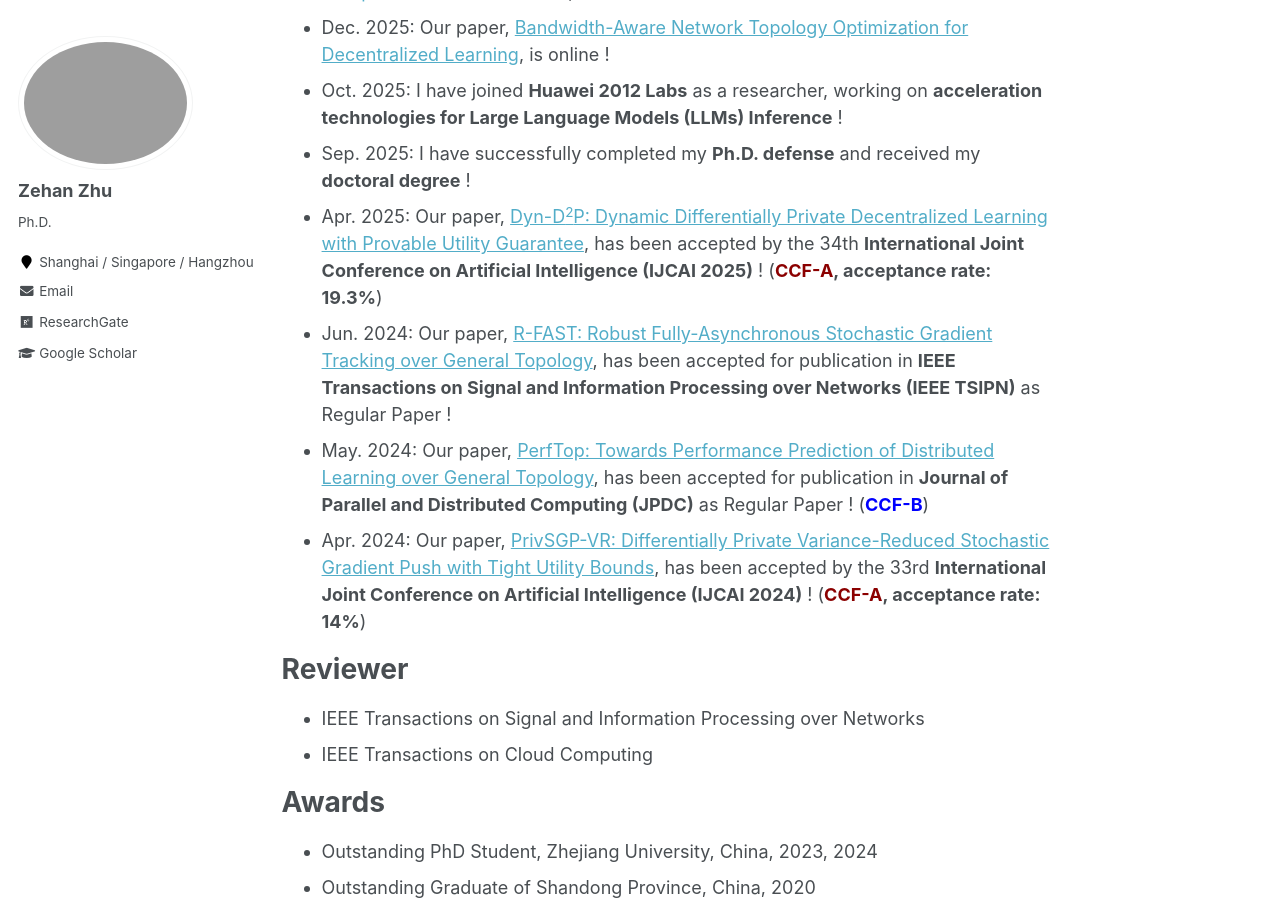
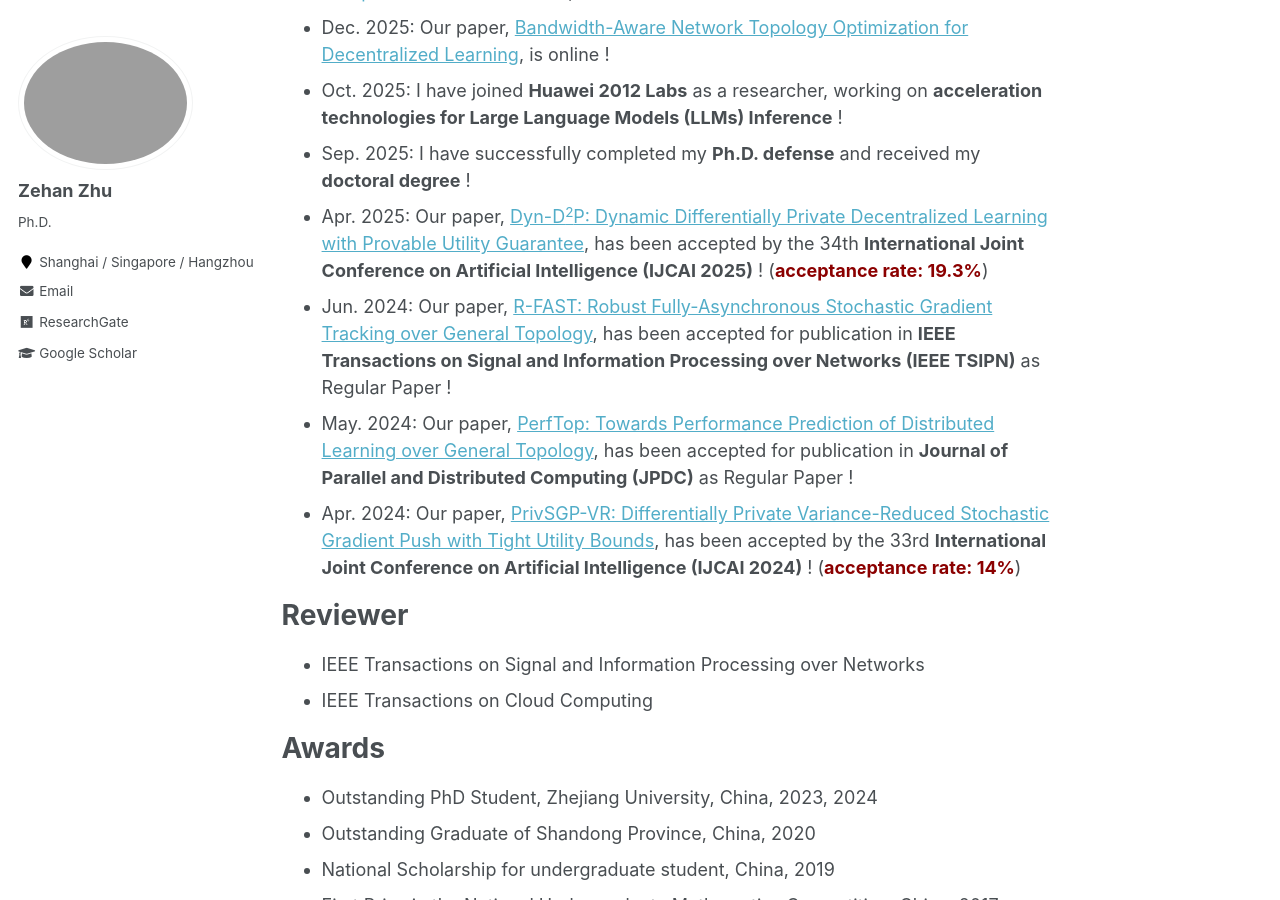
Before and after one commit to zehanzhu/zehanzhu.github.io, a Jekyll site: the page built from _pages/about.md, in a window 1280 px wide and 900 px high, scrolled down 780 px. Built offline with Jekyll 4.4.1, drawn with Linux system fonts in a browser that asks for light colours.

Commit message:
Update about.md

```diff
--- a/_pages/about.md
+++ b/_pages/about.md
@@ -32,10 +32,10 @@ Recent News
 * Dec. 2025: Our paper, [Bandwidth-Aware Network Topology Optimization for Decentralized Learning](https://www.arxiv.org/abs/2512.07536), is online !
 * Oct. 2025: I have joined **Huawei 2012 Labs** as a researcher, working on **acceleration technologies for Large Language Models (LLMs) Inference** !
 * Sep. 2025: I have successfully completed my **Ph.D. defense** and received my **doctoral degree** !
-* Apr. 2025: Our paper, [Dyn-D<sup>2</sup>P: Dynamic Differentially Private Decentralized Learning with Provable Utility Guarantee](https://www.ijcai.org/proceedings/2025/809), has been accepted by the 34th **International Joint Conference on Artificial Intelligence (IJCAI 2025)** ! (**<span style="color:#8B0000">CCF-A</span>, acceptance rate: 19.3%**)
+* Apr. 2025: Our paper, [Dyn-D<sup>2</sup>P: Dynamic Differentially Private Decentralized Learning with Provable Utility Guarantee](https://www.ijcai.org/proceedings/2025/809), has been accepted by the 34th **International Joint Conference on Artificial Intelligence (IJCAI 2025)** ! (**<span style="color:#8B0000">acceptance rate: 19.3%</span>**)
 * Jun. 2024: Our paper, [R-FAST: Robust Fully-Asynchronous Stochastic Gradient Tracking over General Topology](https://ieeexplore.ieee.org/abstract/document/10660468), has been accepted for publication in **IEEE Transactions on Signal and Information Processing over Networks (IEEE TSIPN)** as Regular Paper !
-* May. 2024: Our paper, [PerfTop: Towards Performance Prediction of Distributed Learning over General Topology](https://www.sciencedirect.com/science/article/abs/pii/S0743731524000868), has been accepted for publication in **Journal of Parallel and Distributed Computing (JPDC)** as Regular Paper ! (**<span style="color:blue; font-weight:bold">CCF-B</span>**)
-* Apr. 2024: Our paper, [PrivSGP-VR: Differentially Private Variance-Reduced Stochastic Gradient Push with Tight Utility Bounds](https://www.ijcai.org/proceedings/2024/635), has been accepted by the 33rd **International Joint Conference on Artificial Intelligence (IJCAI 2024)** ! (**<span style="color:#8B0000">CCF-A</span>, acceptance rate: 14%**)
+* May. 2024: Our paper, [PerfTop: Towards Performance Prediction of Distributed Learning over General Topology](https://www.sciencedirect.com/science/article/abs/pii/S0743731524000868), has been accepted for publication in **Journal of Parallel and Distributed Computing (JPDC)** as Regular Paper !
+* Apr. 2024: Our paper, [PrivSGP-VR: Differentially Private Variance-Reduced Stochastic Gradient Push with Tight Utility Bounds](https://www.ijcai.org/proceedings/2024/635), has been accepted by the 33rd **International Joint Conference on Artificial Intelligence (IJCAI 2024)** ! (**<span style="color:#8B0000">acceptance rate: 14%</span>**)
 
 
 
```
